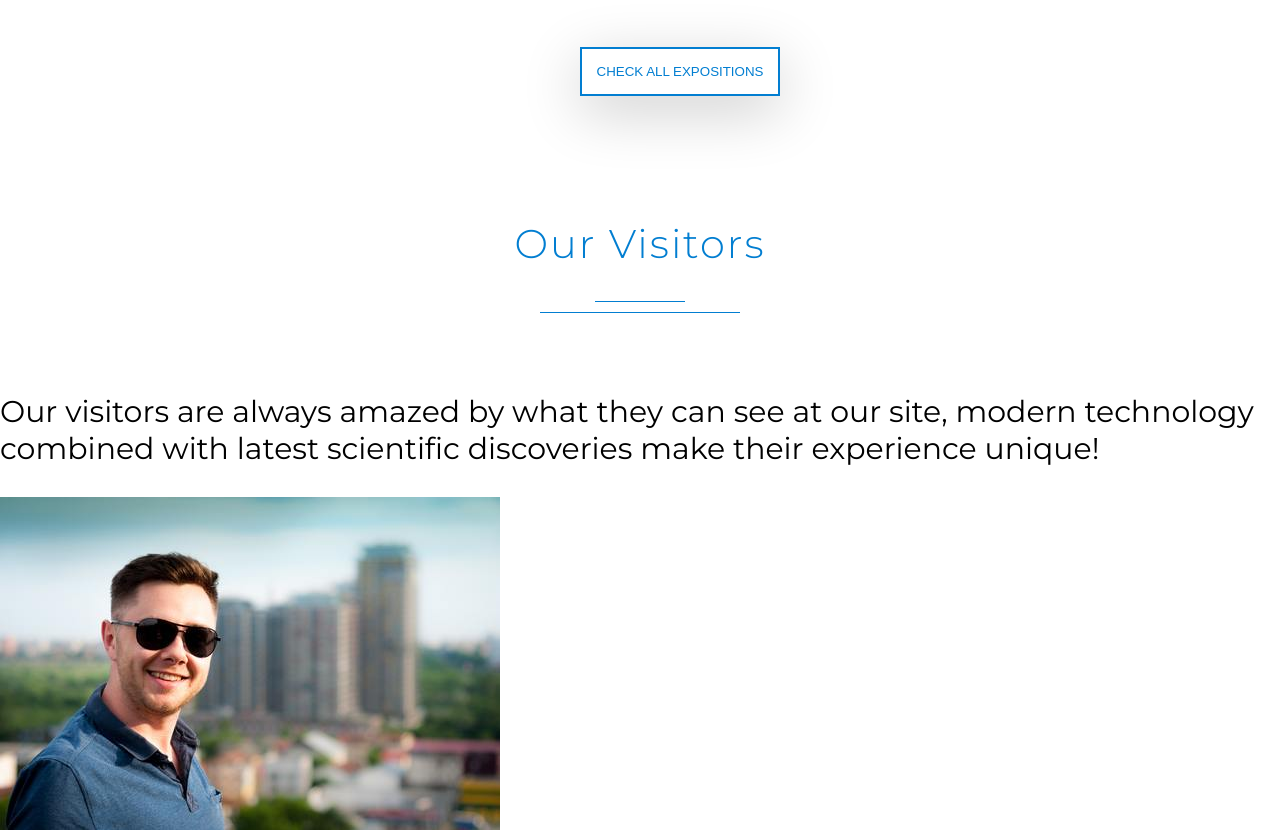
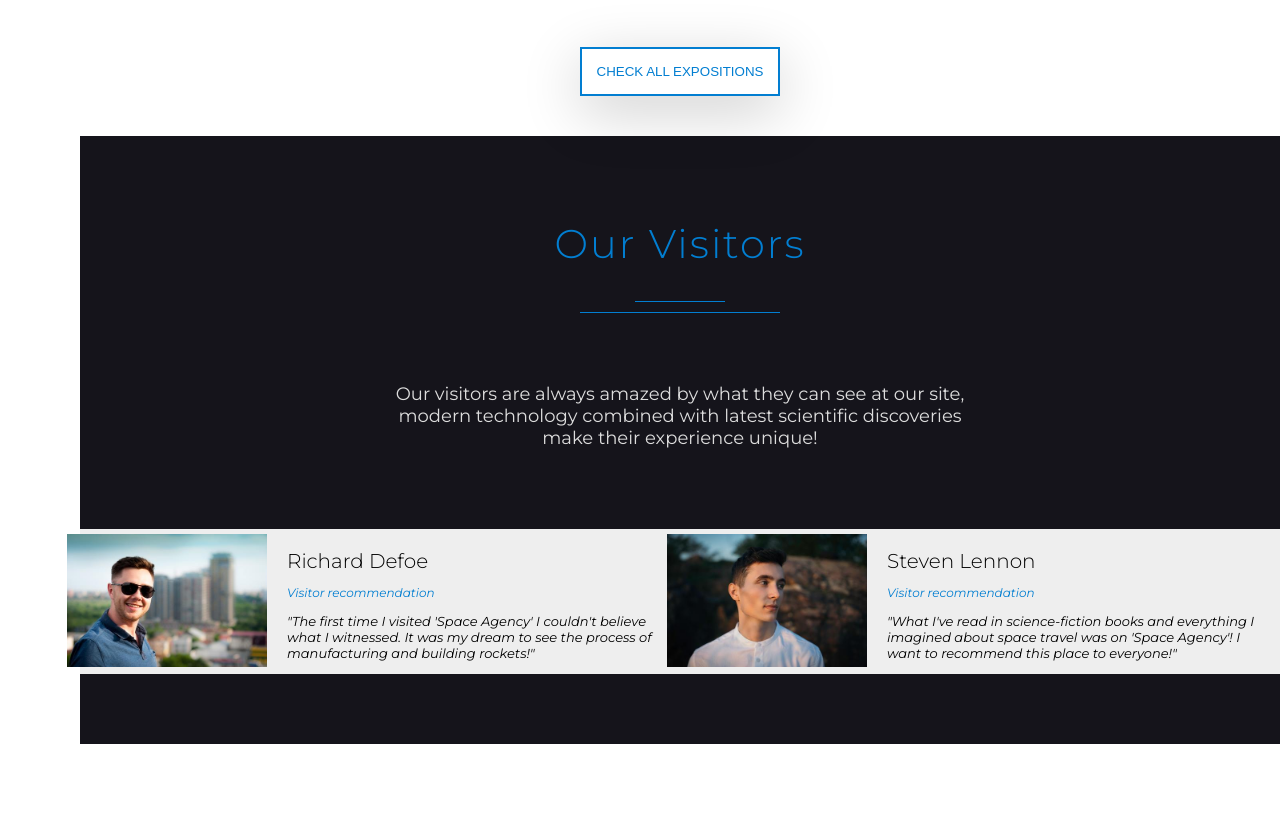
Before and after one commit to sorinscouse/Space-Agency, a plain HTML site: page index.html in a window 1280 px wide. Shown: the part 4540-5373 px from the top of the page. After the commit the page ends 5284 px from the top, so only its background shows below. Drawn offline with Linux system fonts and the light colour scheme.

Commit message:
Visitors Section Styled

```diff
--- a/css/style.css
+++ b/css/style.css
@@ -514,3 +514,60 @@ p {
     background-color: #027ed1;
 }
 /*Expositions End*/
+
+/*Visitors Start*/
+.visitors{
+    margin-left: 8rem;
+    padding-bottom: 7rem;
+    background-color: #15141b;
+}
+
+.visitors-paragraph{
+    font-size: 1.8rem;
+    color: #ddd;
+    width: 50%;
+    margin: 2rem auto 8rem auto;
+    text-align: center;
+}
+
+.visitors-card-wrapper{
+    display: flex;
+    justify-content: space-evenly;
+}
+
+.visitor-card{
+    background-color: #eee;
+    width: 60rem;
+    display: flex;
+}
+
+.visitor-image-wrapper{
+    margin: auto 0;
+}
+
+.visitor-image{
+    width: 20rem;
+    margin-left: -1.3rem;
+}
+
+.visitor-info{
+    padding: 0 2rem;
+}
+
+.visitor-fullname{
+    font-size: 2rem;
+    font-weight: 300;
+    margin-bottom: 0;
+}
+
+.visitor-paragraph-1{
+    font-size: 1.2rem;
+    font-style: italic;
+    color: #027ed1;
+}
+
+.visitor-paragraph-2{
+    font-size: 1.3rem;
+    font-style: italic;
+}
+/*Visitors End*/
```
